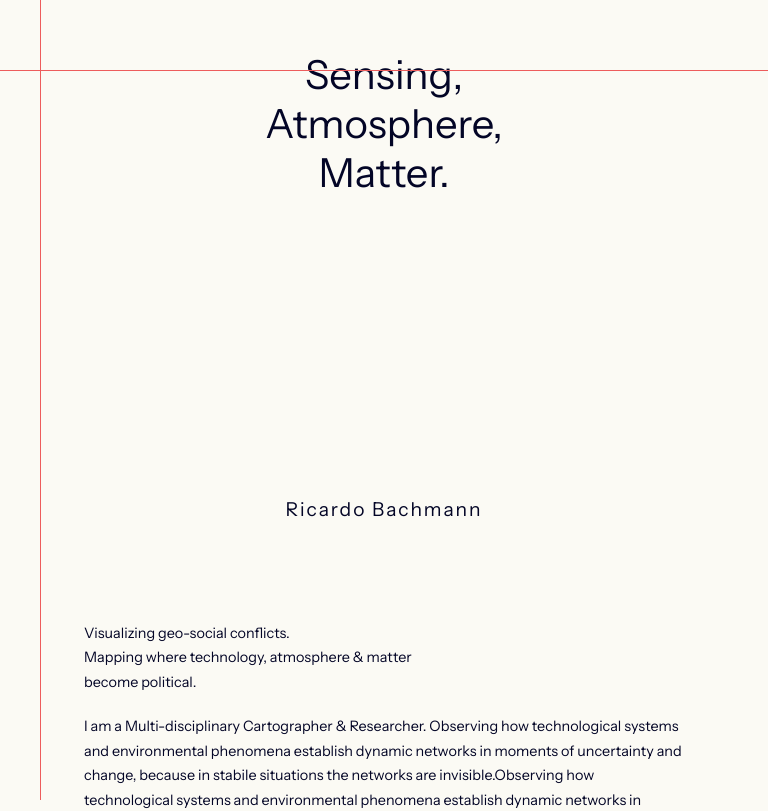
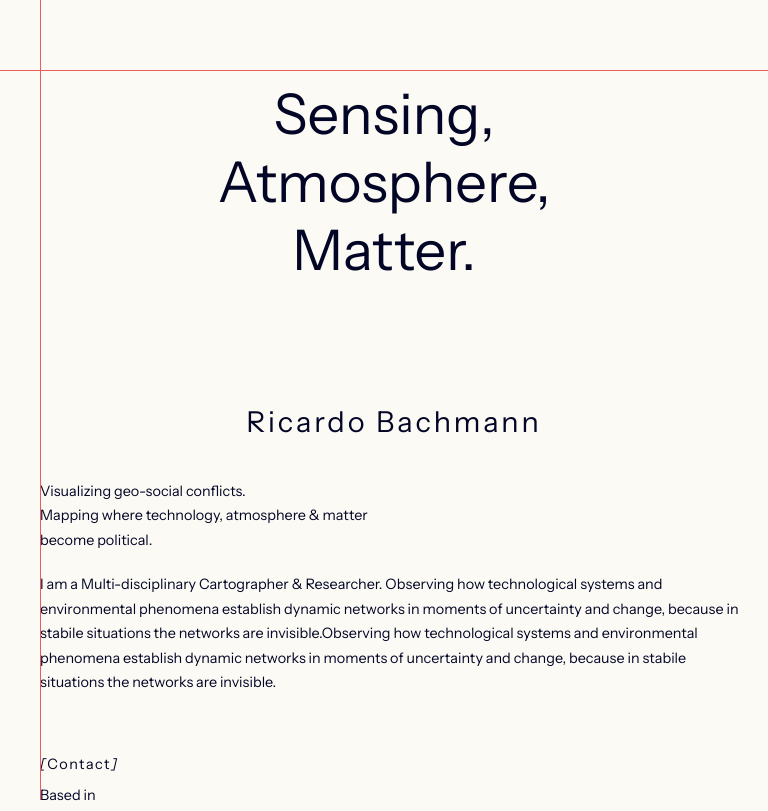
Before and after one commit to RicardoBachmann/ricardobachmann-site, a React (Vite) app: page / in a window 768 px wide. Shown: the top 811 px of the page. Built offline with nearby package versions, Linux system fonts and the light colour scheme.

Commit message:
feat: Tablet base styles (768-1023px) - simple fallback

```diff
--- a/src/index.css
+++ b/src/index.css
@@ -137,9 +137,30 @@ body::after {
 }
 
 /* === TABLET === */
-@media (min-width: 768px) {
+@media (min-width: 768px) and (max-width: 1023px) {
   body {
     max-width: 100vw;
+    background-color: #fbfaf4;
+  }
+
+  .hero__name {
+    font-size: 1.8rem;
+    padding: 80px 20px 40px 40px;
+  }
+
+  .hero__title {
+    font-size: 3.5rem;
+    padding: 80px 20px 40px 20px;
+  }
+
+  .grid-column {
+    min-height: auto;
+    padding: 0 20px 40px 40px;
+  }
+
+  .grid-column__content {
+    max-width: 100%;
+    margin: 0;
   }
 
   body::before {
@@ -330,7 +351,7 @@ body::after {
   }
 
   .grid-column__content a {
-    color: #ed5c5c;
+    color: #030526;
     text-decoration: none;
   }
 
@@ -338,6 +359,10 @@ body::after {
     text-decoration: underline;
   }
 
+  .grid-column__content h3 {
+    display: none;
+  }
+
   /*(Placeholder) */
   .grid-column--empty {
     background-color: transparent;
```
